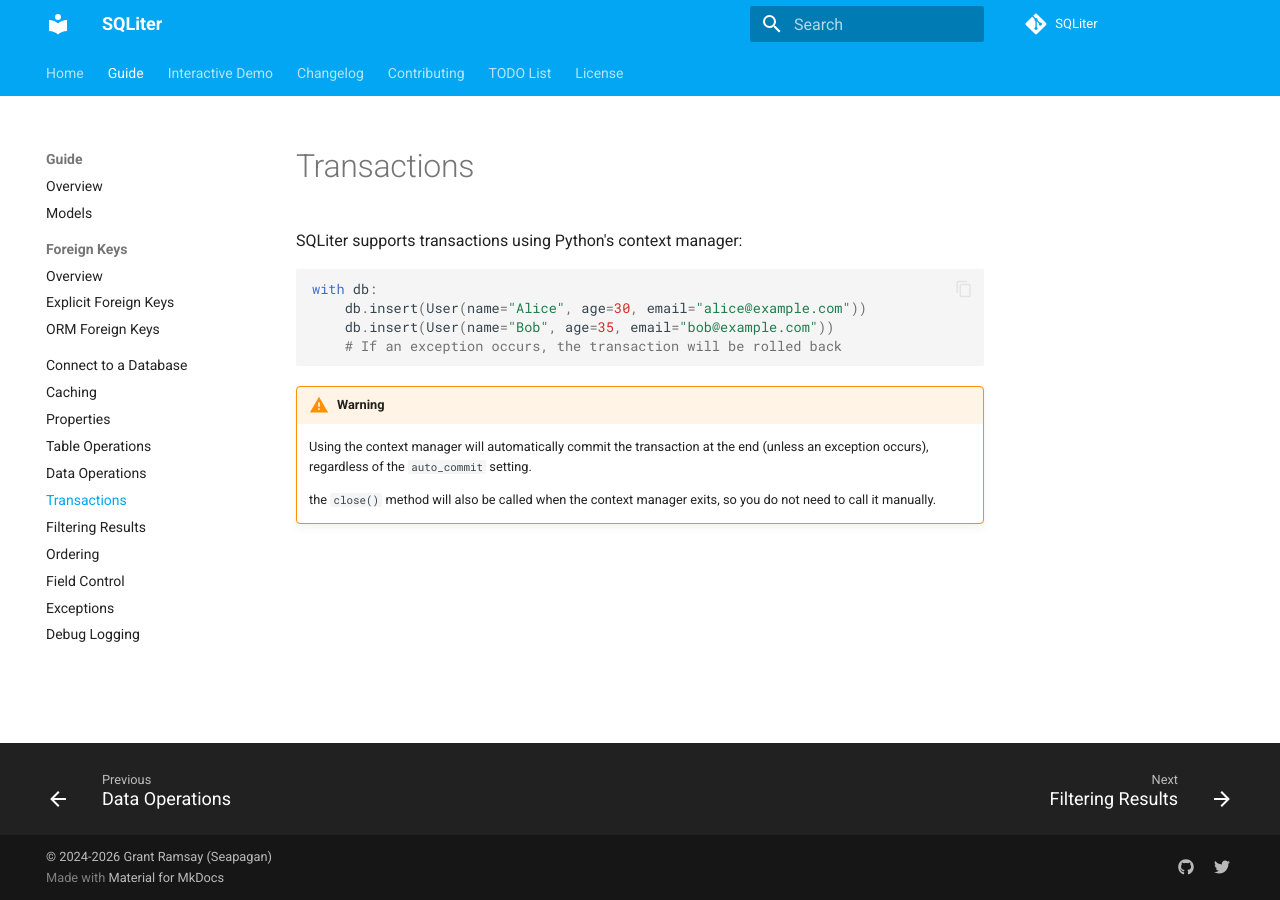
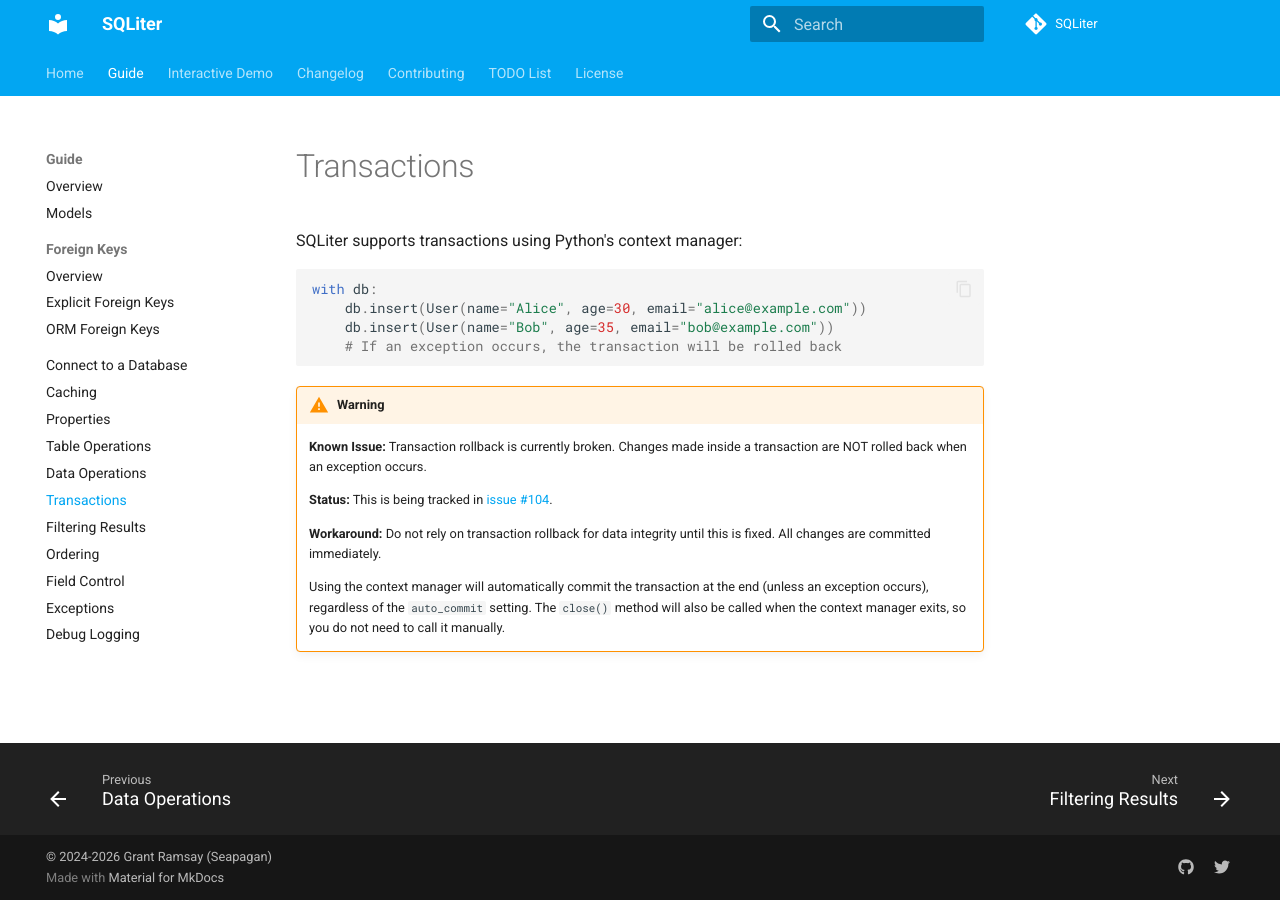
Before and after one commit to seapagan/sqliter-py, an MkDocs documentation site: the page built from docs/guide/transactions.md, in a window 1280 px wide. Built offline with MkDocs 1.6.1 and Material for MkDocs 9.7.7, drawn with Linux system fonts in a browser that asks for light colours; plug-ins that fetch from the network failed and are left out; comment, search, counter and statistics services are not loaded.

Commit message:
fix(transactions): Update docs and demo to reflect broken rollback behavior
During implementation of CodeRabbit nitpick #14, discovered that transaction
rollback is fundamentally broken in SQLiter. The update(), insert(), and delete()
methods use nested context managers (with self.connect():) which commit
prematurely, preventing proper rollback behavior.

Changes:
- Updated rollback demo to use file database + new connection for verification
- Demo now clearly shows rollback is broken (returns 5 instead of 10)
- Added prominent warnings to both TUI and main documentation
- Created GitHub issue #104 to track this bug

Root cause: sqlite3.Connection.__exit__ commits when used as context manager,
and SQLiter's CRUD methods all use this pattern, causing premature commits
even when inside a with db: transaction block.

Related: GitHub issue #104

````diff
--- a/docs/guide/transactions.md
+++ b/docs/guide/transactions.md
@@ -10,9 +10,15 @@ with db:
 ```
 
 > [!WARNING]
-> Using the context manager will automatically commit the transaction
-> at the end (unless an exception occurs), regardless of the `auto_commit`
-> setting.
+> **Known Issue:** Transaction rollback is currently broken. Changes made
+> inside a transaction are NOT rolled back when an exception occurs.
 >
-> the `close()` method will also be called when the context manager exits, so you
+> **Status:** This is being tracked in [issue #104](https://github.com/seapagan/sqliter-py/issues/104).
+>
+> **Workaround:** Do not rely on transaction rollback for data integrity until
+> this is fixed. All changes are committed immediately.
+>
+> Using the context manager will automatically commit the transaction at the end
+> (unless an exception occurs), regardless of the `auto_commit` setting. The
+> `close()` method will also be called when the context manager exits, so you
 > do not need to call it manually.
````
Also changed, not shown: docs/tui-demo/transactions.md (+9 -3 lines), 1 other file.
